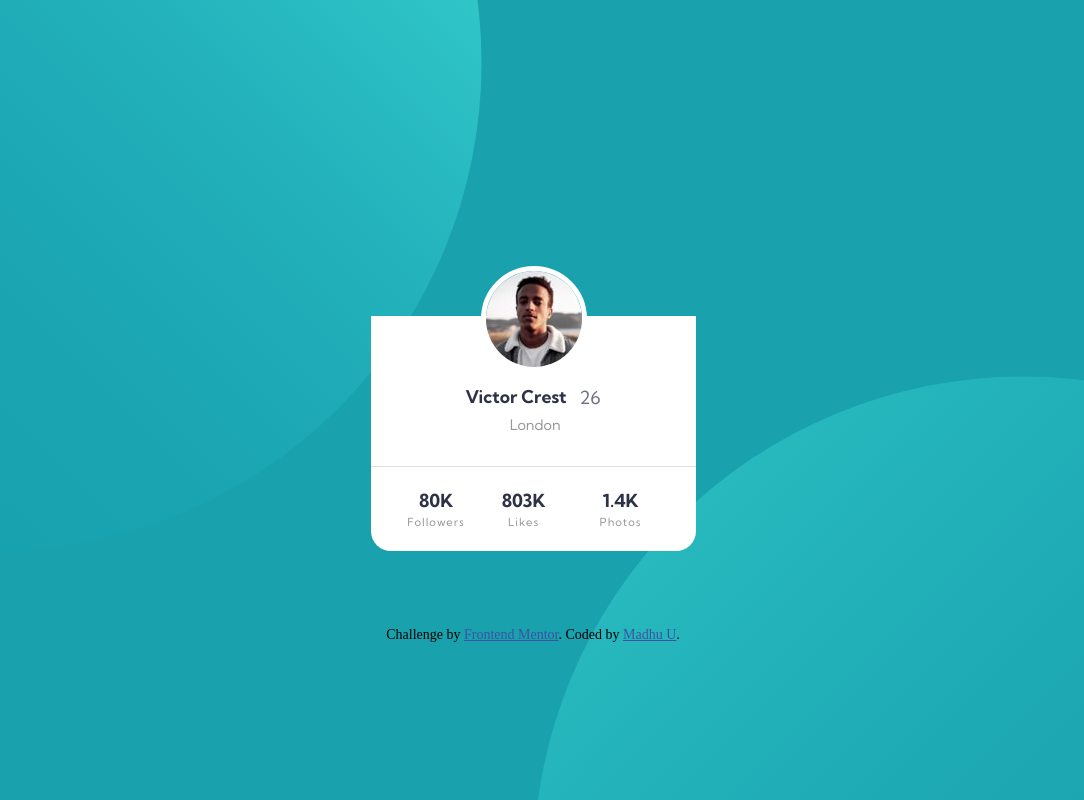
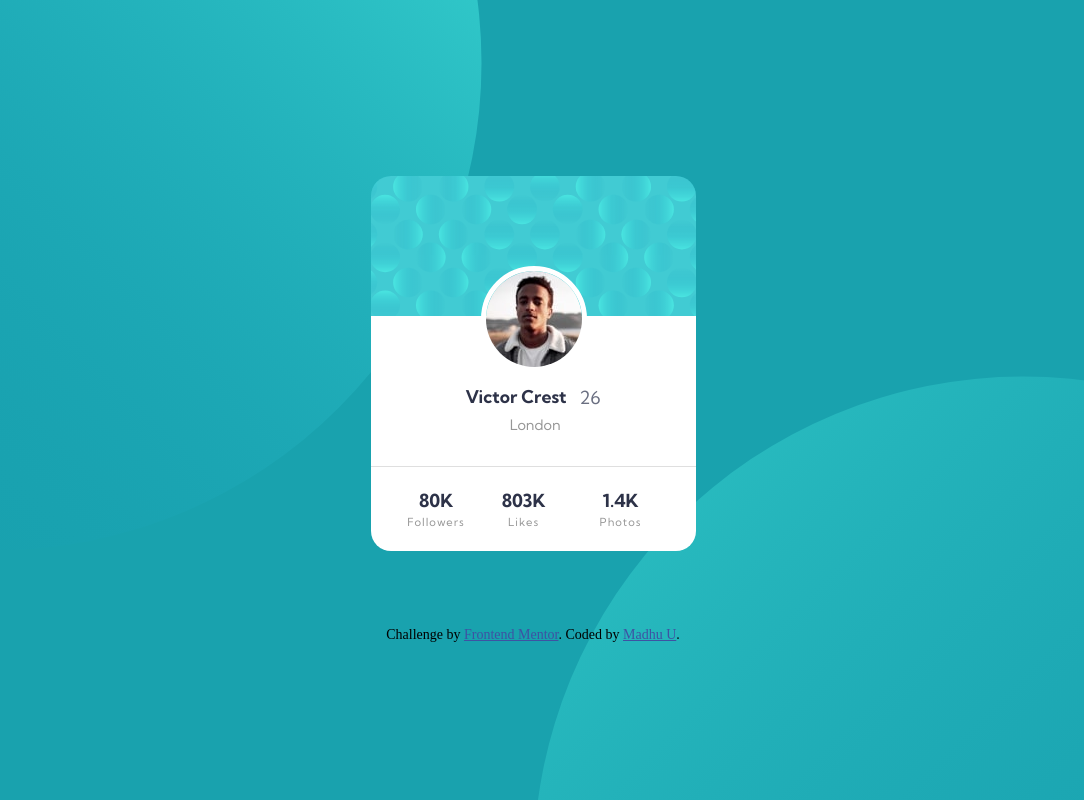
Before and after one commit to ItsMadhuU/profile-card-component, a plain HTML site: page index.html in a window 1280 px wide. Shown: the whole page, without its empty margins (107-1191 px from the left). Drawn offline with Linux system fonts and the light colour scheme; the site is published under a folder, as on GitHub Pages, so addresses that start at the root find nothing.

Commit message:
Update style.css

```diff
--- a/css/style.css
+++ b/css/style.css
@@ -43,7 +43,7 @@ body {
 
 .top {
     height:140px;
-    background: url('/images/bg-pattern-card.svg') no-repeat center/cover;
+    background: url('../images/bg-pattern-card.svg') no-repeat center/cover;
 }
 
 .middle {
```
